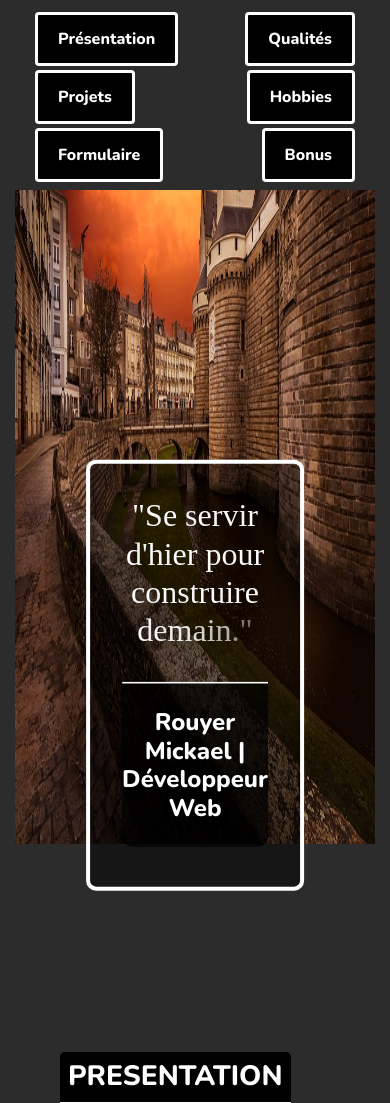
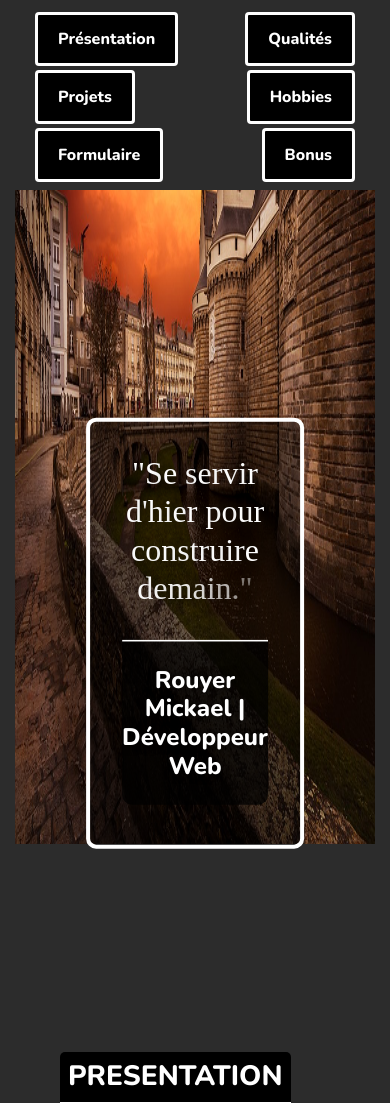
Before and after one commit to RouyerMickael/Portefolio, a PHP site: page / in a window 390 px wide. Shown: the top 1103 px of the page. Run offline with PHP 8.4, Linux system fonts and the light colour scheme; some libraries are stand-ins or nearby versions; some web fonts are replaced.

Commit message:
portefolio_responsive

```diff
--- a/src/css/index.css
+++ b/src/css/index.css
@@ -80,7 +80,7 @@ body{
 }
 @media screen and (max-width: 440px) {
     .centered{
-        top: 80%;
+        top: 75%;
     }
 }
 
```
